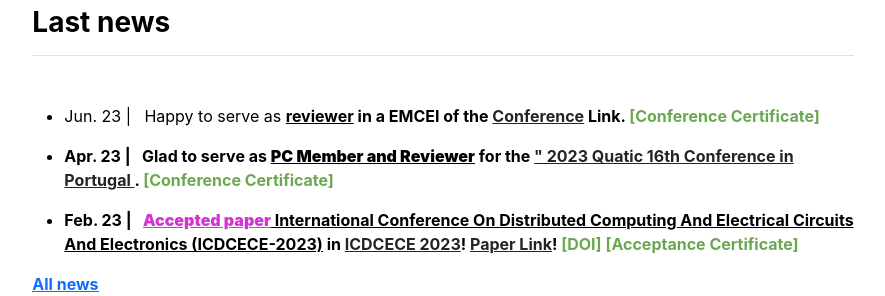
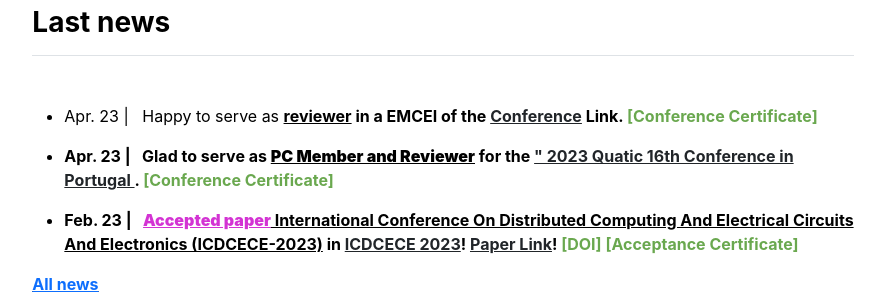
Before and after one commit to babulcseian/babulcseian.github.io, a Jekyll site: the page built from index.md, in a window 1280 px wide. Shown: the part 849-1145 px from the top of the page, without its empty margins (197-1082 px from the left). Built offline with Jekyll 4.4.1, drawn with Linux system fonts in a browser that asks for light colours; a style sheet for code colours, icons or effects is not loaded.

Commit message:
Update news.yml

```diff
--- a/_data/news.yml
+++ b/_data/news.yml
@@ -1,3 +1,3 @@
-- {message: 'Jun. 23 | &nbsp; Happy to serve as <u><b>reviewer</u> in a EMCEI of the <a class="other" href="http://emcei.net/">Conference</a> Link. <a class="paper" href="publications/Certificate/Review%20Certificate%20EMCEI-23%20.pdf">[Conference Certificate]</a>', last: '1'}
+- {message: 'Apr. 23 | &nbsp; Happy to serve as <u><b>reviewer</u> in a EMCEI of the <a class="other" href="http://emcei.net/">Conference</a> Link. <a class="paper" href="publications/Certificate/Review%20Certificate%20EMCEI-23%20.pdf">[Conference Certificate]</a>', last: '1'}
 - {message: 'Apr. 23 | &nbsp; Glad to serve as <u><b>PC Member and Reviewer</b></u> for the <a class="other"https://2023.quatic.org/home>" 2023 Quatic 16th Conference in Portugal </a>. <a class="paper" href="publications/Certificate/QUATIC%202023.pdf">[Conference Certificate]</a>', last: '1'}
 - {message: 'Feb. 23 | &nbsp; <b style="color:rgba(200,0,200,0.8);"><u>Accepted paper</b> International Conference On Distributed Computing And Electrical Circuits And Electronics (ICDCECE-2023)</u> in <a class="other" href="https://icdcece.in/index.php">ICDCECE 2023</a>! <a class="other" href="https://ieeexplore.ieee.org/abstract/document/10151254">Paper Link</a>! <a class="paper" href="https://ieeexplore.ieee.org/abstract/document/10151254">[DOI]</a> <a class="paper" href="publications/Certificate/1-ICDCECE-2023%20Participation%20Certificate6.jpg">[Acceptance Certificate]</a>', last: '1'}
```
